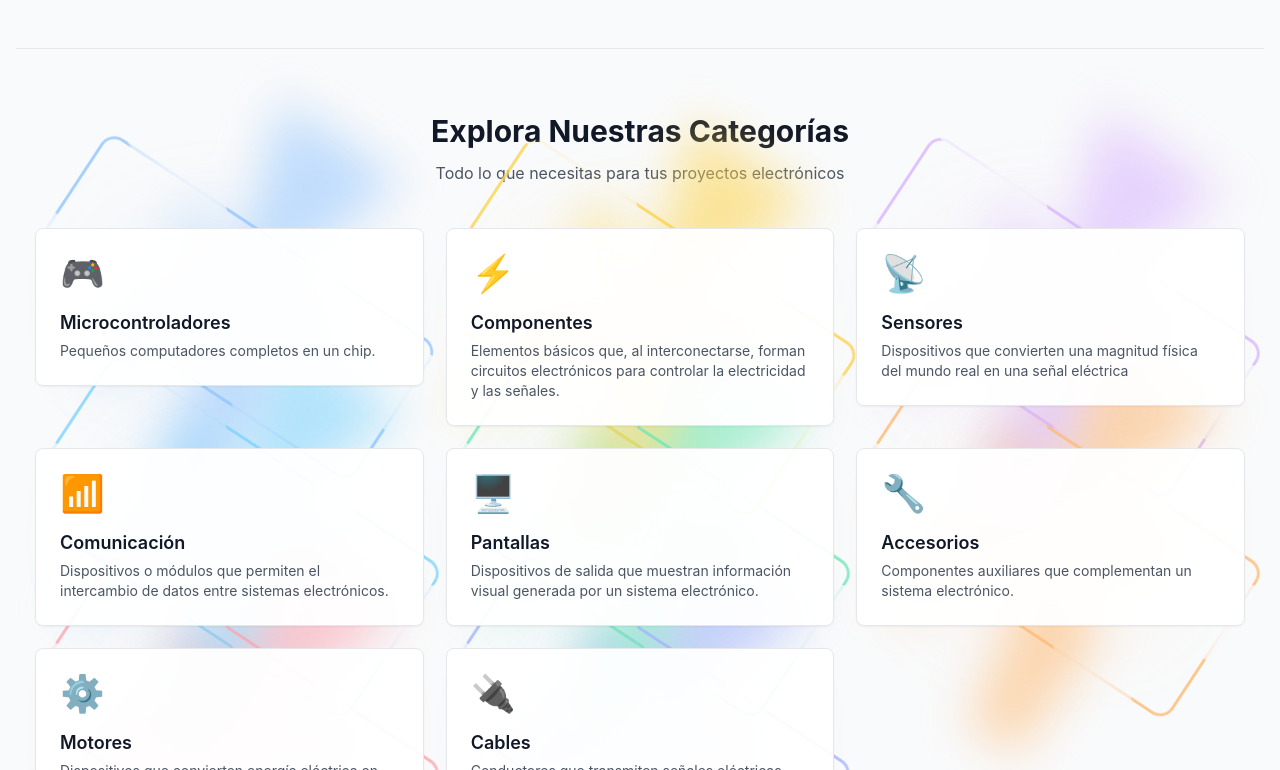
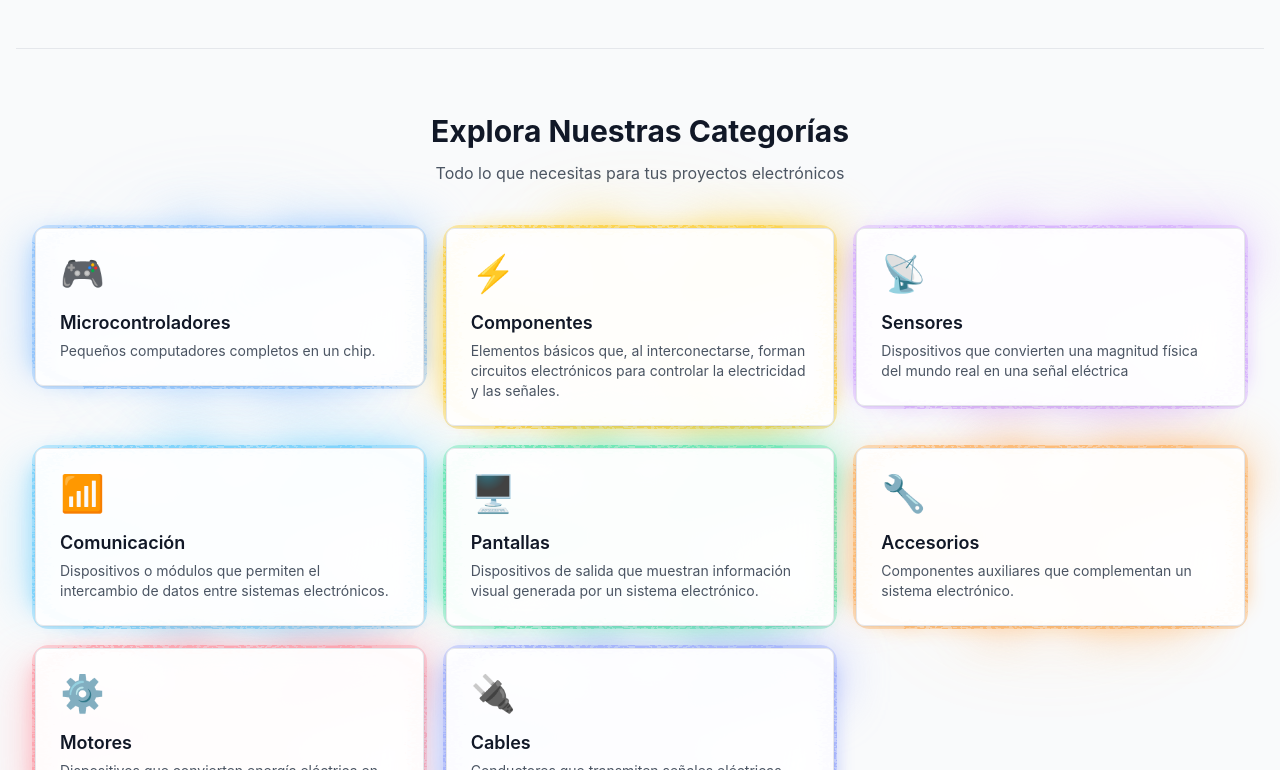
Before and after one commit to Mariavillca123/ElectroHub-frontend, a React (Vite) app: page / in a window 1280 px wide. Shown: the part 850-1620 px from the top of the page. Built offline with nearby package versions, Linux system fonts and the light colour scheme; no server answers.

Commit message:
Mejora completa

```diff
--- a/src/components/ui/ElectroBorder.tsx
+++ b/src/components/ui/ElectroBorder.tsx
@@ -1,4 +1,4 @@
-import React from "react";
+import React, { useId } from "react";
 
 interface ElectroBorderProps {
   children: React.ReactNode;
@@ -29,6 +29,10 @@ export default function ElectroBorder({
   distortion = 1,
   radius = "1rem",
 }: ElectroBorderProps) {
+  const filterId = useId();
+  const svgRadius = typeof radius === "number" ? radius : 16;
+  const strokeWidth = Math.max(2, borderWidth);
+  const distortionScale = Math.max(4, 10 * distortion);
   const style = {
     "--eb-color": borderColor,
     "--eb-width": `${borderWidth}px`,
@@ -44,6 +48,39 @@ export default function ElectroBorder({
       {aura && <span className="electro-border__aura" aria-hidden="true" />}
       {glow && <span className="electro-border__glow" aria-hidden="true" />}
       {effects && <span className="electro-border__core" aria-hidden="true" />}
+      {effects && (
+        <svg
+          className="electro-border__svg"
+          viewBox="0 0 100 100"
+          preserveAspectRatio="none"
+          aria-hidden="true"
+        >
+          <defs>
+            <filter id={`${filterId}-noise`} x="-20%" y="-20%" width="140%" height="140%">
+              <feTurbulence
+                type="fractalNoise"
+                baseFrequency="0.9"
+                numOctaves="1"
+                seed="3"
+                result="noise"
+              />
+              <feDisplacementMap in="SourceGraphic" in2="noise" scale={distortionScale} />
+            </filter>
+          </defs>
+          <rect
+            x="2"
+            y="2"
+            width="96"
+            height="96"
+            rx={svgRadius}
+            ry={svgRadius}
+            fill="none"
+            stroke="var(--eb-color)"
+            strokeWidth={strokeWidth}
+            filter={`url(#${filterId}-noise)`}
+          />
+        </svg>
+      )}
       <div className="electro-border__content">{children}</div>
     </div>
   );
--- a/src/styles/globals.css
+++ b/src/styles/globals.css
@@ -35,29 +35,11 @@ input[type="password"]::-ms-clear {
 
 .electro-border__core {
   padding: var(--eb-width, 2px);
-  background: conic-gradient(
-    from 0deg,
-    transparent 0deg 10deg,
-    var(--eb-color, #22d3ee) 10deg 25deg,
-    transparent 25deg 45deg,
-    var(--eb-color, #22d3ee) 45deg 70deg,
-    transparent 70deg 95deg,
-    var(--eb-color, #22d3ee) 95deg 120deg,
-    transparent 120deg 145deg,
-    var(--eb-color, #22d3ee) 145deg 175deg,
-    transparent 175deg 205deg,
-    var(--eb-color, #22d3ee) 205deg 235deg,
-    transparent 235deg 265deg,
-    var(--eb-color, #22d3ee) 265deg 295deg,
-    transparent 295deg 325deg,
-    var(--eb-color, #22d3ee) 325deg 360deg
-  );
-  opacity: 0.95;
+  background: var(--eb-color, #22d3ee);
+  opacity: 0.45;
   mix-blend-mode: normal;
   filter: drop-shadow(0 0 calc(var(--eb-glow, 24px) / var(--eb-distortion, 1)) var(--eb-color, #22d3ee));
-  animation:
-    electro-spin calc(6s / var(--eb-speed, 1)) linear infinite,
-    electro-flicker 2.6s ease-in-out infinite;
+  animation: none;
   -webkit-mask: linear-gradient(#000 0 0) content-box, linear-gradient(#000 0 0);
   -webkit-mask-composite: xor;
   mask-composite: exclude;
@@ -81,7 +63,7 @@ input[type="password"]::-ms-clear {
   );
   filter: blur(var(--eb-glow, 24px));
   opacity: 0.55;
-  animation: electro-spin calc(10s / var(--eb-speed, 1)) linear infinite reverse;
+  animation: none;
 }
 
 .electro-border__aura {
@@ -89,36 +71,17 @@ input[type="password"]::-ms-clear {
   background: radial-gradient(circle, var(--eb-color, #22d3ee) 0%, transparent 70%);
   filter: blur(var(--eb-aura, 48px));
   opacity: 0.3;
-  animation: electro-pulse 3.2s ease-in-out infinite;
+  animation: none;
 }
 
-@keyframes electro-spin {
-  0% {
-    transform: rotate(0deg);
-  }
-  100% {
-    transform: rotate(360deg);
-  }
-}
-
-@keyframes electro-flicker {
-  0%,
-  100% {
-    opacity: 0.95;
-  }
-  50% {
-    opacity: 0.7;
-  }
-}
-
-@keyframes electro-pulse {
-  0%,
-  100% {
-    opacity: 0.2;
-  }
-  50% {
-    opacity: 0.35;
-  }
+.electro-border__svg {
+  position: absolute;
+  inset: 0;
+  width: 100%;
+  height: 100%;
+  pointer-events: none;
+  filter: drop-shadow(0 0 calc(var(--eb-glow, 24px) * 0.35) var(--eb-color, #22d3ee));
+  opacity: 0.9;
 }
 
 /* Button 52 Style - with blue shadow */
```
Also changed, not shown: 1 other file (tests, documents, lock files or other folders).
